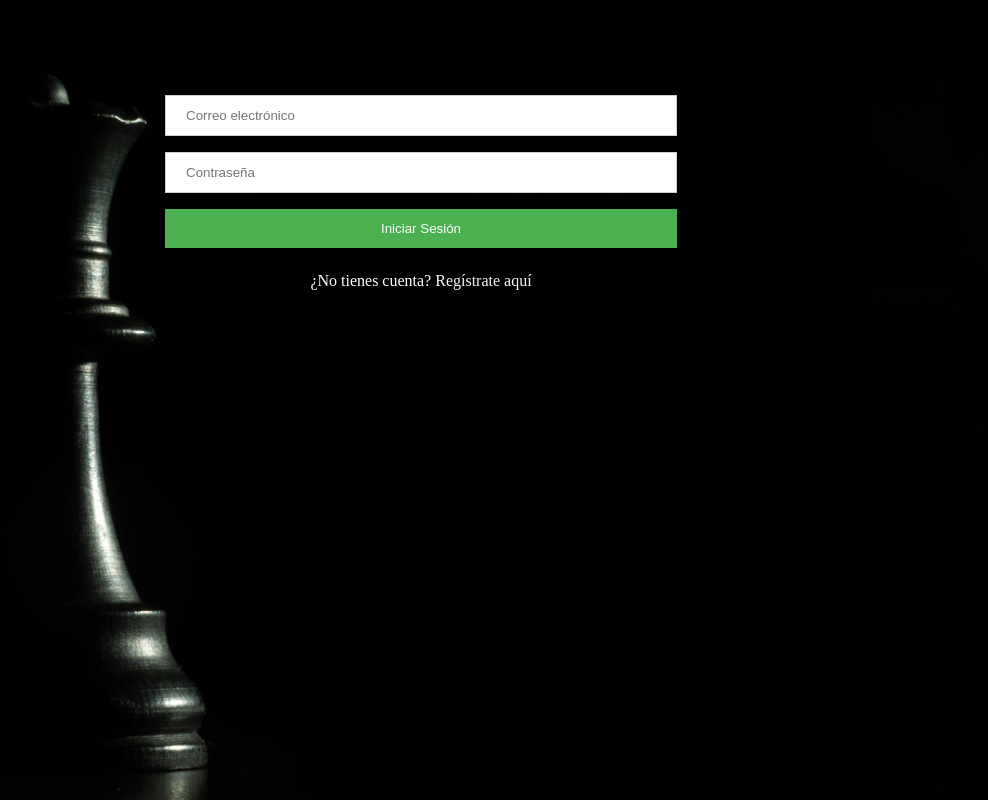
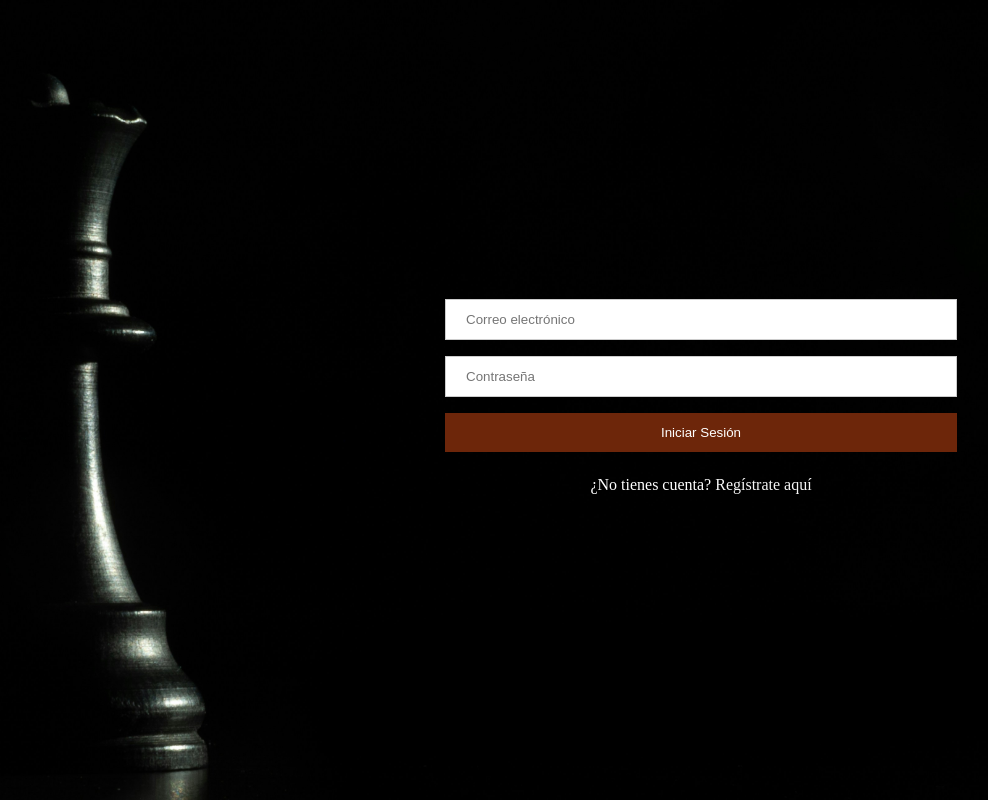
Before and after one commit to danii1107/PSI, a Vue app in the folder mychess-vue/: page /log-in in a window 1280 px wide. Shown: the whole page, without its empty margins (219-1207 px from the left). Built offline with nearby package versions, Linux system fonts and the light colour scheme.

Commit message:
component & view separated

```diff
--- a/mychess-vue/src/components/LogIn.vue
+++ b/mychess-vue/src/components/LogIn.vue
@@ -1,21 +1,62 @@
 <template>
-		<div class="background">
-			<!-- Your login component content here -->
-			<LogInView />
-		</div>
+	<div class="container">
+		<form v-if="!showRegisterForm" @submit.prevent="login">
+			<input type="email" v-model="loginEmail" placeholder="Correo electrónico" required>
+			<input type="password" v-model="loginPassword" placeholder="Contraseña" required>
+			<button type="submit">Iniciar Sesión</button>
+		</form>
+		<p class="register" v-if="!showRegisterForm">¿No tienes cuenta? <span class="toggle" @click="toggleForm">Regístrate aquí</span></p>
+	</div>
 </template>
 
 <script>
-import LogInView from '../views/LogInView.vue';
-
-export default {
-	name: 'LogIn',
-	components: {
-		LogInView
-	},
-	// Your component's logic here
-}
+	export default {
+		data() {
+			return {
+				loginEmail: '',
+				loginPassword: ''
+			};
+		},
+		methods: {
+			handleLogin() {
+				console.log('Login');
+			},
+			toggleForm() {
+				this.$router.push('/sign-up');
+			}
+		}
+	}
 </script>
 
 <style scoped>
+	.container {
+		margin-right: 20px;
+		width: 50%;
+		padding: 20px;
+		text-align: center;
+	}
+	input, button {
+		width: 80%;
+		padding: 12px 20px;
+		margin: 8px 0;
+		display: inline-block;
+		border: 1px solid #ccc;
+		box-sizing: border-box;
+	}
+	button {
+		background-color: #6d260a;
+		color: white;
+		border: none;
+		cursor: pointer;
+	}
+	button:hover {
+		opacity: 0.8;
+	}
+	.toggle {
+		color: whitesmoke;
+		cursor: pointer;
+	}
+	.register {
+		color: white;
+	}
 </style>
--- a/mychess-vue/src/views/LogInView.vue
+++ b/mychess-vue/src/views/LogInView.vue
@@ -1,71 +1,24 @@
 <template>
 	<div class="background-image">
-		<div class="container">
-		<h2>Bienvenido/a</h2>
-		<form v-if="!showRegisterForm" @submit.prevent="login">
-			<input type="email" v-model="loginEmail" placeholder="Correo electrónico" required>
-			<input type="password" v-model="loginPassword" placeholder="Contraseña" required>
-			<button type="submit">Iniciar Sesión</button>
-		</form>
-		<p class="register" v-if="!showRegisterForm">¿No tienes cuenta? <span class="toggle" @click="toggleForm">Regístrate aquí</span></p>
-		</div>
+	  <log-in @login="handleLogin"></log-in>
 	</div>
 </template>
 
 <script>
+	import LogIn from '../components/LogIn.vue';
+
 	export default {
-	data() {
-	  return {
-		showRegisterForm: false,
-		loginEmail: '',
-		loginPassword: '',
-		registerFullName: '',
-		registerEmail: '',
-		registerPassword: '',
-	  };
+		components: {
+			LogIn
 		},
-	methods: {
-	  toggleForm() {
-		this.$router.push("/sign-up");
-	  },
-	  login() {
-		alert('Login attempted');
-	  },
-	},
-  };
+	}
 </script>
 
 <style scoped>
-  .container {
-	background-color: transparent;
-	margin: auto;
-	width: 50%;
-	padding: 20px;
-	text-align: center;
-  }
-  input, button {
-	width: 80%;
-	padding: 12px 20px;
-	margin: 8px 0;
-	display: inline-block;
-	border: 1px solid #ccc;
-	box-sizing: border-box;
-  }
-  button {
-	background-color: #4CAF50;
-	color: white;
-	border: none;
-	cursor: pointer;
-  }
-  button:hover {
-	opacity: 0.8;
-  }
-  .toggle {
-	color: whitesmoke;
-	cursor: pointer;
-  }
-
 	.background-image {
+		display: flex;
+		align-items: center; /* Alinea verticalmente al centro */
+		justify-content: flex-end; /* Alinea horizontalmente a la derecha */
 		width: 100vw;
 		height: 100vh;
 		background-image: url('../assets/logn-bg.jpg');
@@ -73,8 +26,4 @@
 		background-repeat: no-repeat;
 		background-position: center;
 	}
-.register {
-	color: white;
-}
-
 </style>
```
Lines whose indentation alone changed are shown as unchanged.
